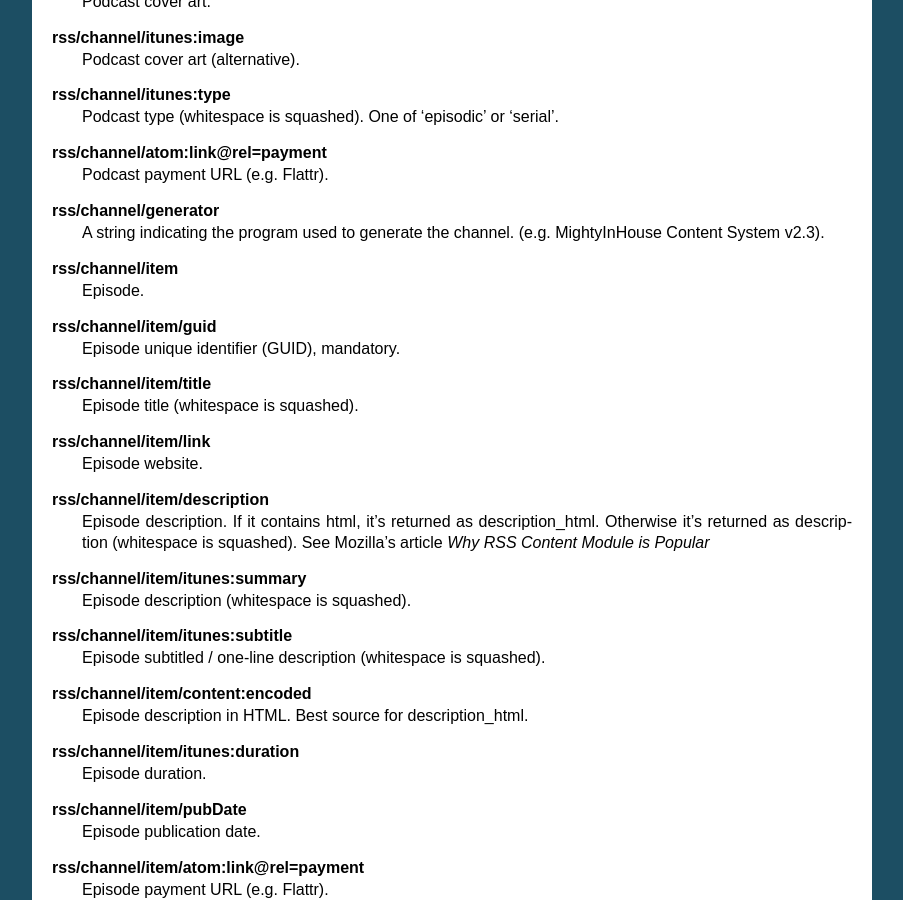
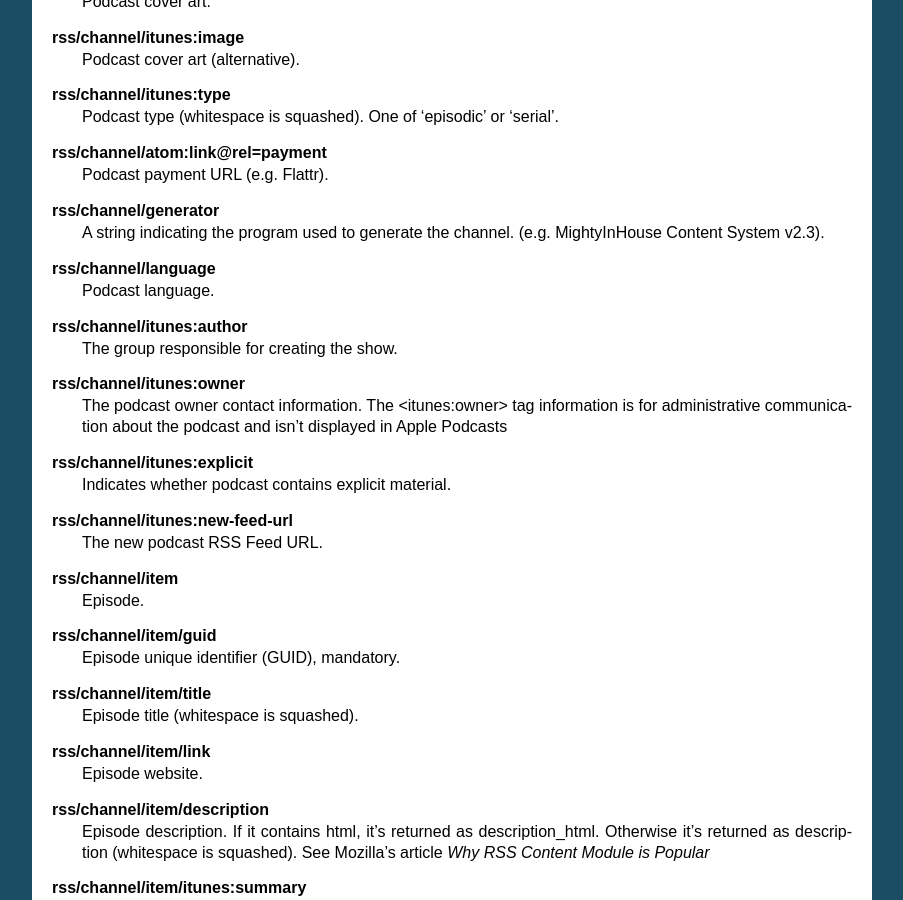
Before and after one commit to gpodder/podcastparser, a Sphinx documentation site: the page built from doc/index.rst, in a window 1280 px wide and 900 px high, scrolled down 1215 px. Shown: the whole window, without its empty margins (198-1101 px from the left). Built offline with Sphinx 7.4.7, drawn with Linux system fonts in a browser that asks for light colours; the version number could not be read and is left out; some of the changed text lies outside the part shown.

Commit message:
update docs

```diff
--- a/doc/index.rst
+++ b/doc/index.rst
@@ -95,6 +95,22 @@ RSS
 **rss/channel/generator**
     A string indicating the program used to generate the channel. (e.g. MightyInHouse Content System v2.3).
 
+**rss/channel/language**
+    Podcast language.
+
+**rss/channel/itunes:author**
+    The group responsible for creating the show.
+
+**rss/channel/itunes:owner**
+    The podcast owner contact information.
+    The <itunes:owner> tag information is for administrative communication about the podcast and isn't displayed in Apple Podcasts
+
+**rss/channel/itunes:explicit**
+    Indicates whether podcast contains explicit material.
+
+**rss/channel/itunes:new-feed-url**
+    The new podcast RSS Feed URL.
+
 **rss/channel/item**
     Episode.
 
@@ -158,6 +174,12 @@ RSS
 
 **rss/channel/item/psc:chapters/psc:chapter**
     Chapter entry (@start, @title, @href and @image).
+
+**rss/channel/item/itunes:explicit**
+    Indicates whether episode contains explicit material.
+
+**rss/channel/item/itunes:author**
+    The group responsible for creating the episode.
 
 .. _Why RSS Content Module is Popular: https://developer.mozilla.org/en-US/docs/Web/RSS/Article/Why_RSS_Content_Module_is_Popular_-_Including_HTML_Contents
 
```
